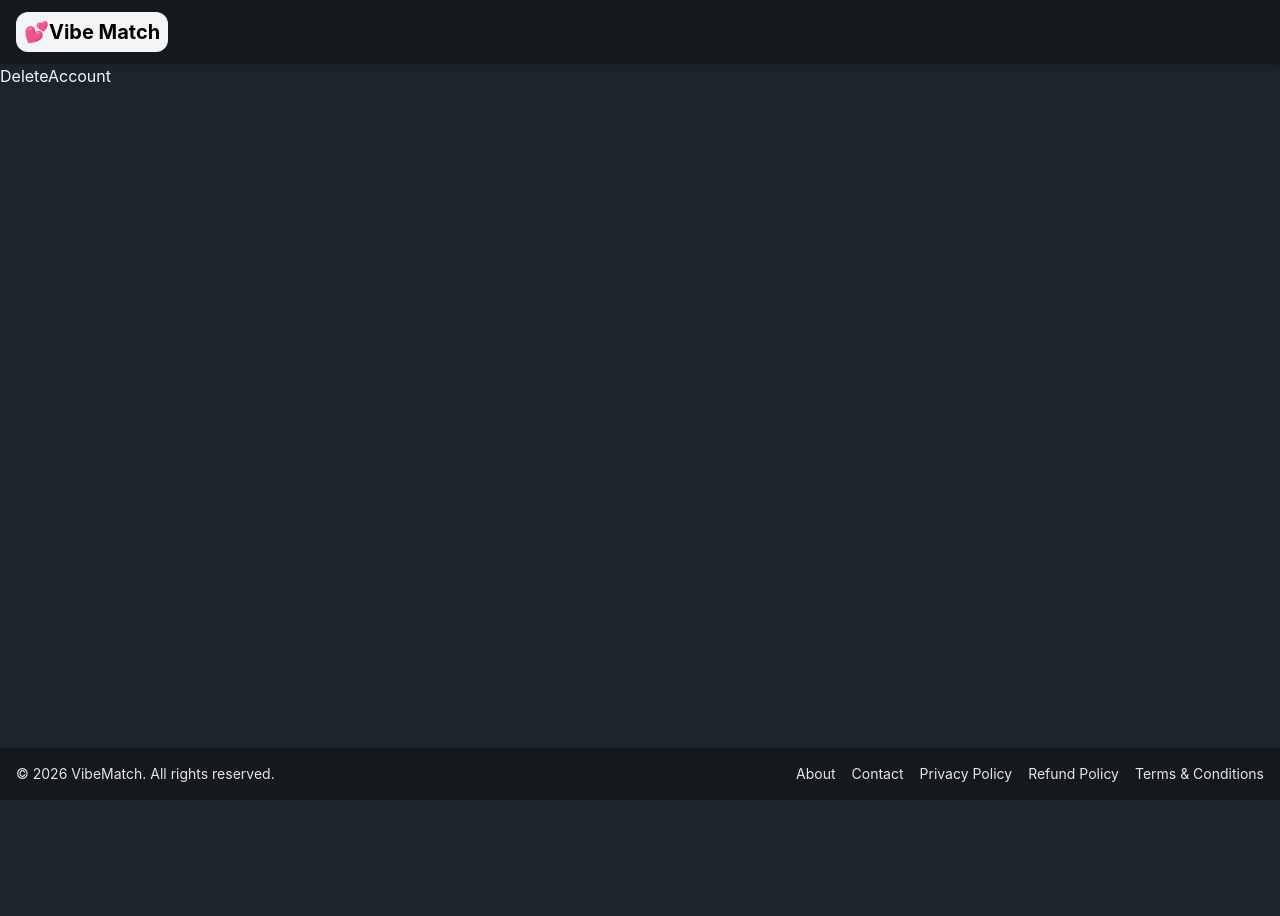
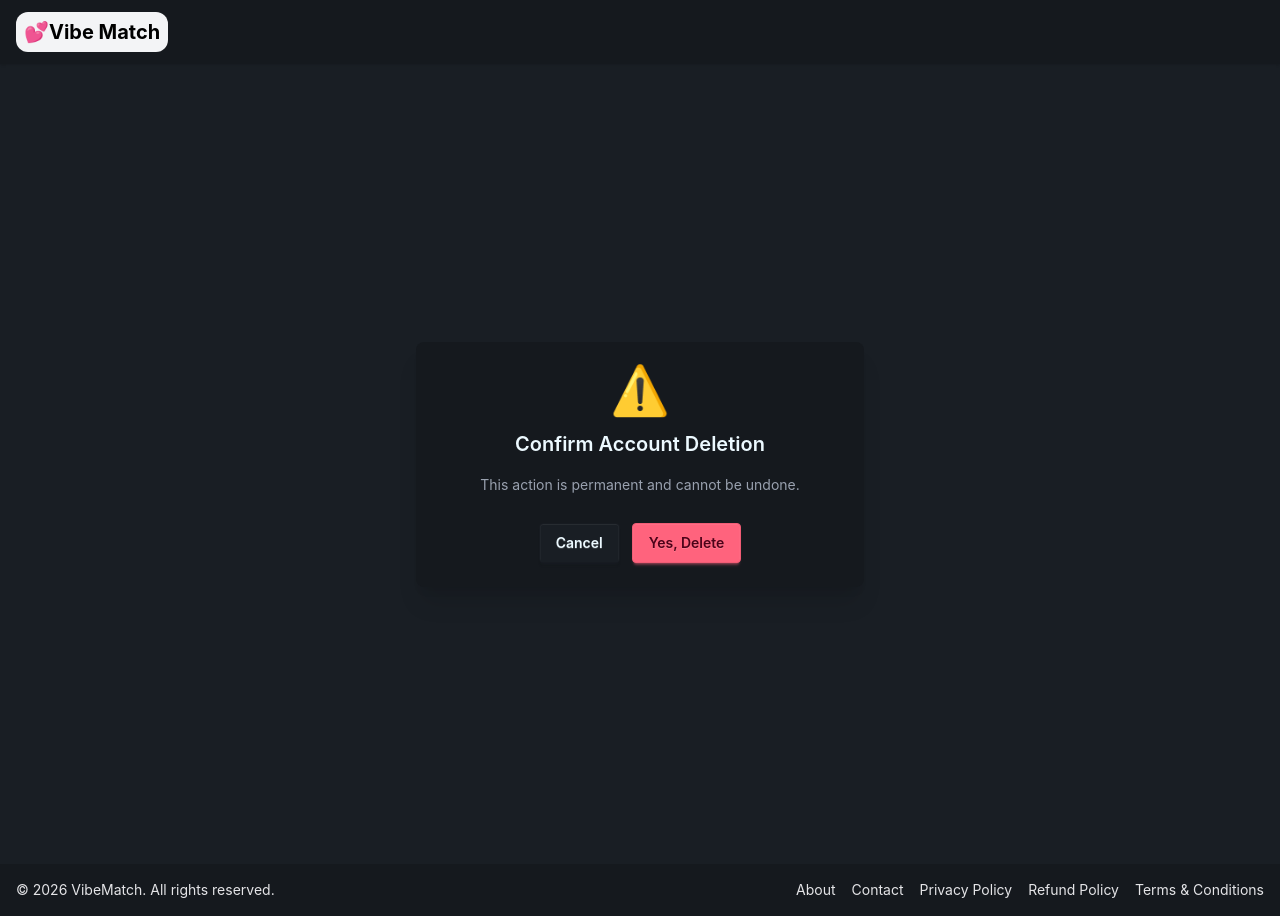
Before and after one commit to sachindiwakar/vibematch-frontend, a React (Vite) app: page /profile/verify/delete-account in a window 1280 px wide. Before the commit the page ends 800 px from the top, so only its background shows below. Built offline with nearby package versions, Linux system fonts and the light colour scheme; no server answers.

Commit message:
update DeleteAccount.jsx

```diff
--- a/src/components/DeleteAccount.jsx
+++ b/src/components/DeleteAccount.jsx
@@ -1,7 +1,109 @@
-import React from "react";
+import { useSearchParams, useNavigate } from "react-router";
+import axios from "axios";
+import { BASE_URL } from "../utils/constants";
+import { useState } from "react";
+import { useDispatch } from "react-redux";
+import { removeUser } from "../store/slices/userSlice";
+import { clearFeed } from "../store/slices/feedSlice";
+import { removeConnections } from "../store/slices/connectionSlice";
 
 const DeleteAccount = () => {
-  return <div>DeleteAccount</div>;
+  const [params] = useSearchParams();
+
+  const navigate = useNavigate();
+
+  const dispatch = useDispatch();
+
+  const token = params.get("token");
+
+  const [loading, setLoading] = useState(false);
+
+  const [done, setDone] = useState(false);
+
+  const [error, setError] = useState("");
+
+  const handleDelete = async () => {
+    try {
+      setLoading(true);
+
+      await axios.delete(
+        `${BASE_URL}/profile/verify/delete-account?token=${token}`,
+        {
+          withCredentials: true,
+        },
+      );
+
+      dispatch(removeUser());
+
+      dispatch(clearFeed());
+
+      dispatch(removeConnections());
+
+      setDone(true);
+
+      setTimeout(() => {
+        navigate("/login");
+      }, 3000);
+    } catch (err) {
+      setError(err?.response?.data?.message || "Invalid or expired link");
+    } finally {
+      setLoading(false);
+    }
+  };
+
+  return (
+    <div className="min-h-screen flex items-center justify-center bg-base-200 px-4">
+      <div className="card w-full max-w-md bg-base-300 shadow-xl text-center">
+        <div className="card-body">
+          {done ? (
+            <>
+              <div className="text-success text-5xl">✓</div>
+
+              <h2 className="text-xl font-semibold mt-2">
+                Account Deleted Successfully
+              </h2>
+
+              <p className="text-gray-400">
+                Your account has been permanently removed from VibeMatch.
+              </p>
+
+              <p className="text-sm text-gray-500 mt-2">
+                Redirecting to login...
+              </p>
+            </>
+          ) : (
+            <>
+              <div className="text-error text-5xl">⚠️</div>
+
+              <h2 className="text-xl font-semibold mt-2">
+                Confirm Account Deletion
+              </h2>
+
+              <p className="text-gray-400 mt-2">
+                This action is permanent and cannot be undone.
+              </p>
+
+              {error && <p className="text-red-400 mt-3 text-sm">{error}</p>}
+
+              <div className="flex justify-center gap-3 mt-5">
+                <button className="btn" onClick={() => navigate("/login")}>
+                  Cancel
+                </button>
+
+                <button
+                  className="btn btn-error"
+                  onClick={handleDelete}
+                  disabled={loading}
+                >
+                  {loading ? "Deleting..." : "Yes, Delete"}
+                </button>
+              </div>
+            </>
+          )}
+        </div>
+      </div>
+    </div>
+  );
 };
 
 export default DeleteAccount;
```
